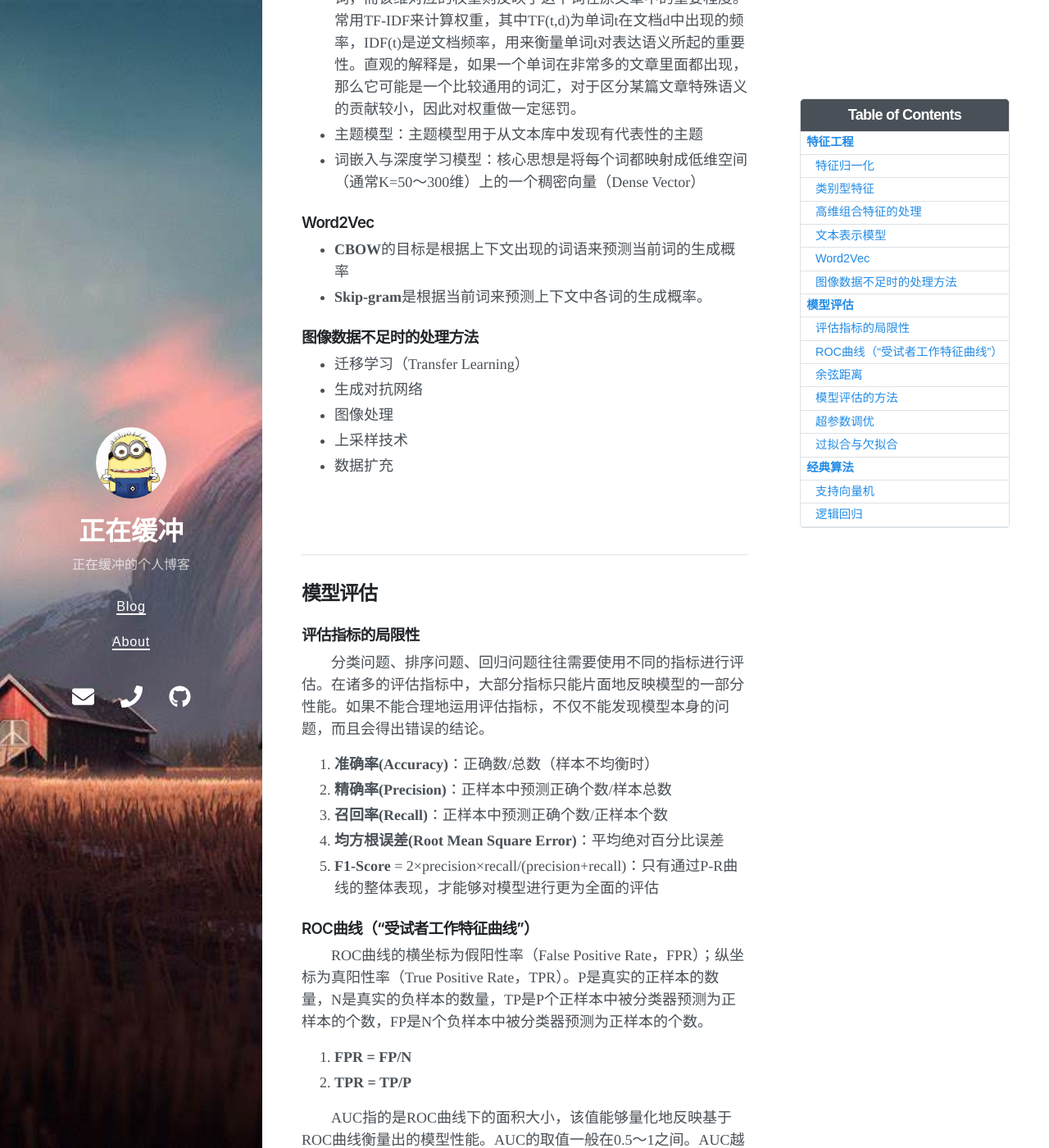
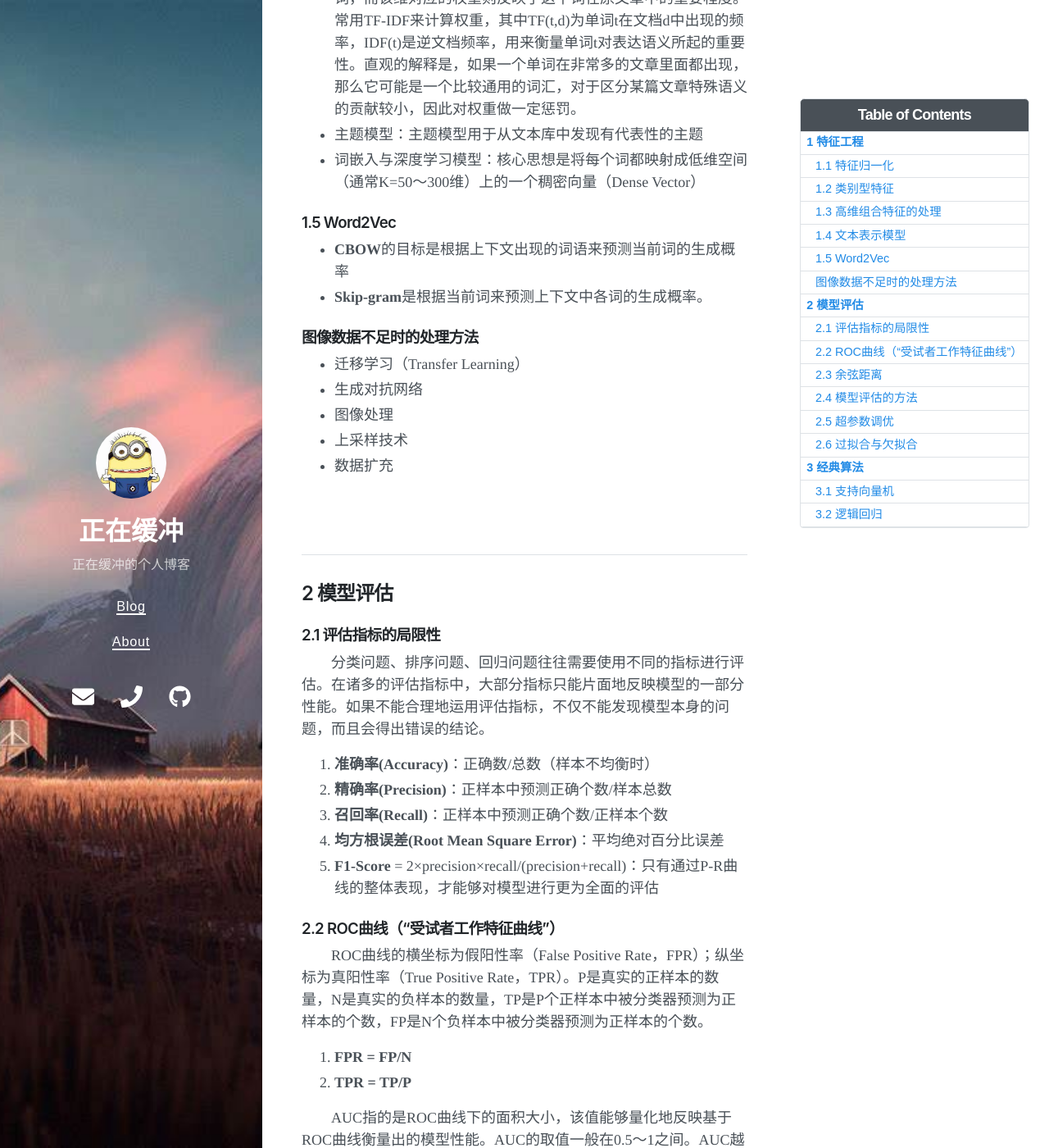
Before and after one commit to Zzhc3321/personal-blog.github.io, a Jekyll site: the page built from _posts/2022-06-12-机器学习知识点.md, in a window 1280 px wide and 1400 px high, scrolled down 1060 px. Shown: the whole window at 82% size. Built offline with Jekyll 4.4.1, drawn with Linux system fonts in a browser that asks for light colours; nearby versions of some CDN libraries; some of the changed text lies outside the part shown.

Commit message:
修改文件: _posts/2022-06-12-机器学习知识点.md

```diff
--- a/_posts/2022-06-12-机器学习知识点.md
+++ b/_posts/2022-06-12-机器学习知识点.md
@@ -10,12 +10,12 @@ author: zzhc
 
 
 
-## 特征工程
+## 1 特征工程
 
 &emsp;&emsp;对原始数据进行一系列工程处理，将其提炼为特征，作为输入供算法和模型使用。特征工程旨在去除原始数据中的杂质和冗余，设计更高效的特征以刻画求解的问题与预测模型之间的关系。
 
 
-### 特征归一化
+### 1.1 特征归一化
 
 &emsp;&emsp;为了消除数据特征之间的量纲影响，我们需要对特征进行归一化处理，使得不同指标之间具有可比性。在*学习率*相同的情况下，大的值需要更多到迭代才能找到最优解。
 
@@ -23,7 +23,7 @@ author: zzhc
  - **零均值归一化**（Z-Score Normalization）
 
 
-### 类别型特征
+### 1.2 类别型特征
 &emsp;&emsp;除了决策树等少数模型能直接处理字符串形式的输入，对于逻辑回归、支持向量机等模型来说，类别型特征必须经过处理转换成数值型特征才能正确工作。
 
  - **序号编码**：高表示为3、中表示为2、低表示为1，转换后依然保留了大小关系。
@@ -32,18 +32,18 @@ author: zzhc
 010。
 
 
-### 高维组合特征的处理
+### 1.3 高维组合特征的处理
 
 &emsp;&emsp;为了提高复杂关系的拟合能力，在特征工程中经常会把一阶离散特征两两组合，构成高阶组合特征。有一种基于决策树的特征组合寻找方法，每一条从根节点到叶节点的路径都可以看成一种特征组合的方式。
 
-### 文本表示模型
+### 1.4 文本表示模型
 
  - 词袋模型和N-gram模型： 将整段文本以词为单位切分开，然后每篇文章可以表示成一个长向量，向量中的每一维代表一个单词，而该维对应的权重则反映了这个词在原文章中的重要程度。常用TF-IDF来计算权重，其中TF(t,d)为单词t在文档d中出现的频率，IDF(t)是逆文档频率，用来衡量单词t对表达语义所起的重要性。直观的解释是，如果一个单词在非常多的文章里面都出现，那么它可能是一个比较通用的词汇，对于区分某篇文章特殊语义的贡献较小，因此对权重做一定惩罚。
  - 主题模型：主题模型用于从文本库中发现有代表性的主题
  - 词嵌入与深度学习模型：核心思想是将每个词都映射成低维空间（通常K=50～300维）上的一个稠密向量（Dense Vector）
 
 
-### Word2Vec
+### 1.5 Word2Vec
 
  - **CBOW**的目标是根据上下文出现的词语来预测当前词的生成概率
  - **Skip-gram**是根据当前词来预测上下文中各词的生成概率。
@@ -61,9 +61,9 @@ author: zzhc
 
 ***
 
-## 模型评估
+## 2 模型评估
 
-### 评估指标的局限性
+### 2.1 评估指标的局限性
 
 &emsp;&emsp;分类问题、排序问题、回归问题往往需要使用不同的指标进行评估。在诸多的评估指标中，大部分指标只能片面地反映模型的一部分性能。如果不能合理地运用评估指标，不仅不能发现模型本身的问题，而且会得出错误的结论。
 
@@ -74,7 +74,7 @@ author: zzhc
  5. **F1-Score** = 2×precision×recall/(precision+recall)：只有通过P-R曲线的整体表现，才能够对模型进行更为全面的评估
 
 
-### ROC曲线（“受试者工作特征曲线”）
+### 2.2 ROC曲线（“受试者工作特征曲线”）
 
 &emsp;&emsp;ROC曲线的横坐标为假阳性率（False Positive Rate，FPR）；纵坐标为真阳性率（True Positive Rate，TPR）。P是真实的正样本的数量，N是真实的负样本的数量，TP是P个正样本中被分类器预测为正样本的个数，FP是N个负样本中被分类器预测为正样本的个数。
 
@@ -85,27 +85,27 @@ author: zzhc
 &emsp;&emsp;AUC指的是ROC曲线下的面积大小，该值能够量化地反映基于ROC曲线衡量出的模型性能。AUC的取值一般在0.5～1之间。AUC越大，说明分类器越可能把真正的正样本排在前面，分类性能越好。
 &emsp;&emsp;当正负样本的分布发生变化时，ROC曲线的形状能够基本保持不变，而P-R曲线的形状一般会发生较剧烈的变化。
 
-### 余弦距离
+### 2.3 余弦距离
 
 &emsp;&emsp;通常将特征表示为向量的形式，所以在分析两个特征向量之间的相似性时，常使用余弦相似度来表示。余弦相似度的取值范围是[−1,1]，相同的两个向量之间的相似度为1。
 
 &emsp;&emsp;使得三条距离公理（正定性，对称性，三角不等式）成立，则该实数可称为这对元素之间的距离。余弦距离满足正定性和对称性，但是不满足三角不等式，因此它并不是严格定义的距离。KL距离（Kullback-Leibler Divergence），也叫作相对熵，它常用于计算两个分布之间的差异，但不满足对称性和三角不等式。
 
 
-### 模型评估的方法
+### 2.4 模型评估的方法
 
  - **Holdout检验**：将原始的样本集合随机划分成训练集和验证集两部分。
  - **交叉检验**：k-fold交叉验证：首先将全部样本划分成k个大小相等的样本子集；依次遍历这k个子集，每次把当前子集作为验证集，其余所有子集作为训练集，进行模型的训练和评估；最后把k次评估指标的平均值作为最终的评估指标。
  - **自助法**：对于总数为n的样本集合，进行n次有放回的随机抽样，得到大小为n的训练集。n次采样过程中，有的样本会被重复采样，有的样本没有被抽出过，将这些没有被抽出的样本作为验证集，进行模型验证。
 
 
-### 超参数调优
+### 2.5 超参数调优
 
  - **网格搜索**
  - **随机搜索**：随机搜索一般会比网格搜索要快一些，但是和网格搜索的快速版一样，它的结果也是没法保证的。
  - **贝叶斯优化算法**：贝叶斯优化算法则充分利用了之前的信息。贝叶斯优化算法通过对目标函数形状进行学习，找到使目标函数向全局最优值提升的参数。
 
-### 过拟合与欠拟合
+### 2.6 过拟合与欠拟合
 
  - **过拟合**：获得更多的训练数据，降低模型复杂度，正则化方法，集成学习方法。
  - **欠拟合**：添加新特征，增加模型复杂度，减小正则化系数。
@@ -120,15 +120,16 @@ author: zzhc
 
 ***
 
-## 经典算法
+## 3 经典算法
 
-### 支持向量机
+### 3.1 支持向量机
 
  1. 对于任意线性可分的两组点，它们在SVM分类的超平面上的投影都是线性不可分的
  2. 若给定训练集中不存在两个点在同一位置，则存在一组参数{α1,...,αm,b}以及参数γ使得该SVM的训练误差为0
  3. 使用SMO算法训练的线性分类器并不一定能得到训练误差为0的模型，这是由于我们的优化目标改变了，并不再是使训练误差最小。
 
 
-### 逻辑回归
+
+### 3.2 逻辑回归
 
 一个事件的几率（odds）定义为该事件发生的概率与该事件不发生的概率的比值，那么逻辑回归可以看作是对于“y=1|x”这一事件的对数几率的线性回归。
```
